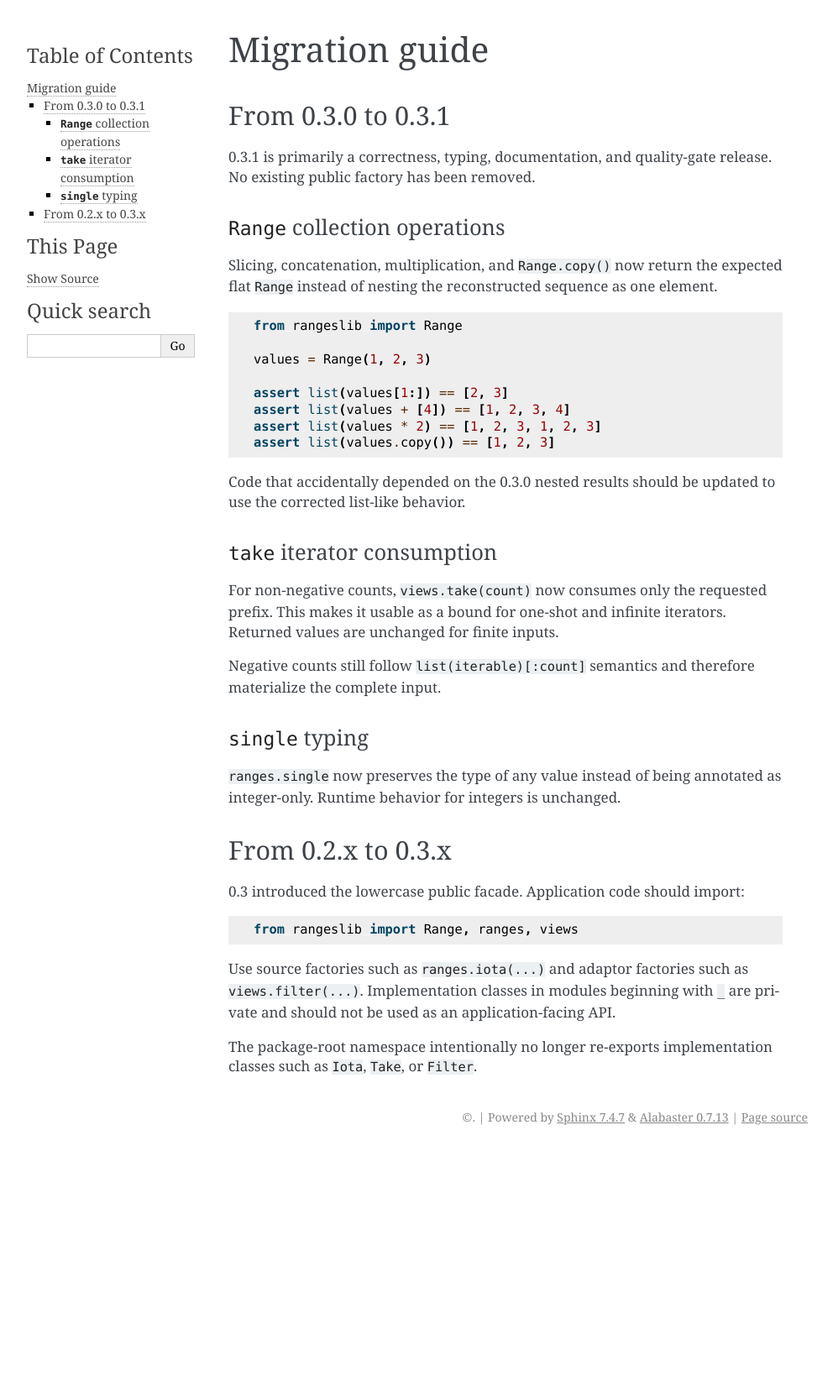
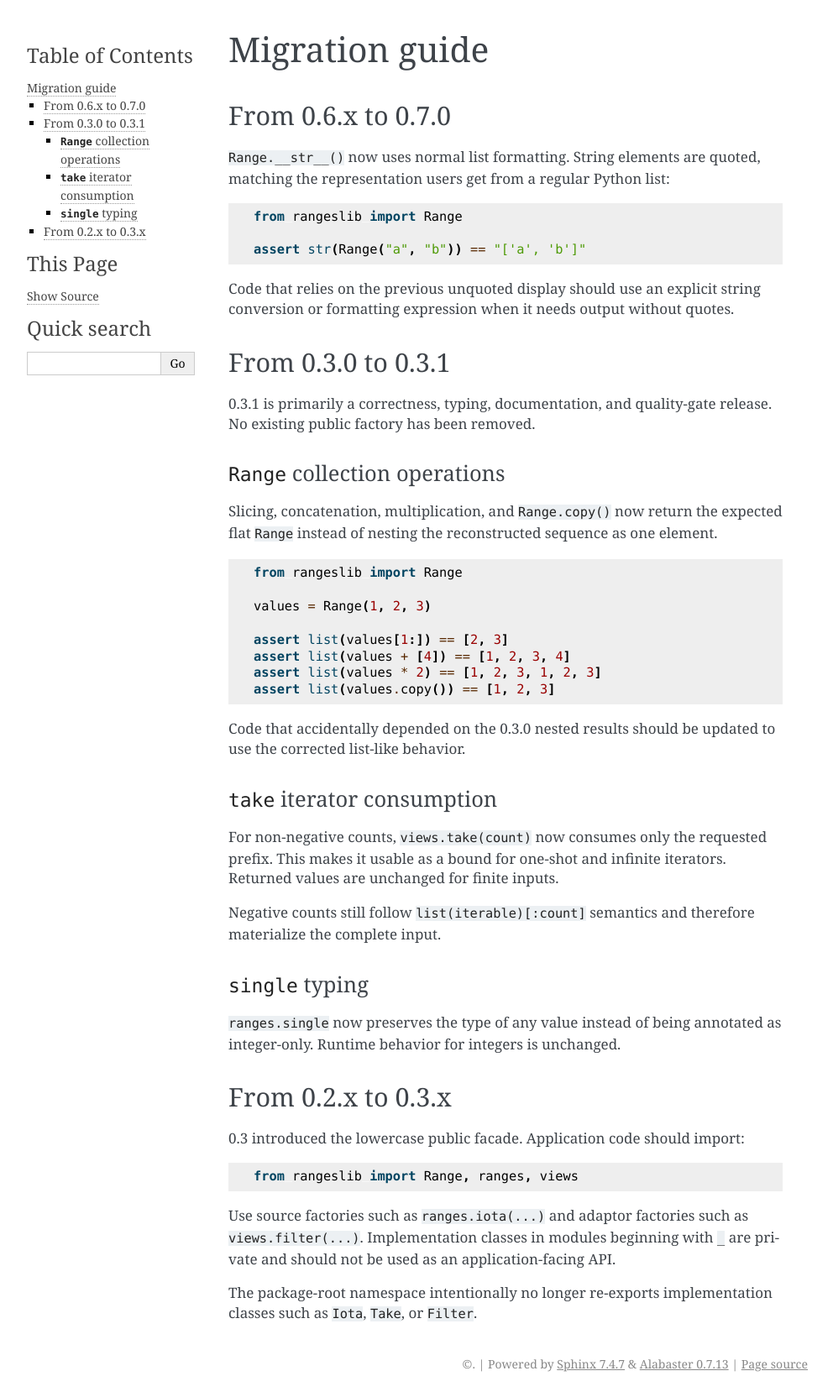
Before and after one commit to TheUltimateOrion/RangesLib, a Sphinx documentation site: the page built from docs/migration.md, in a window 1280 px wide. Shown: the whole page at 84% size, without its empty margins (148-1140 px from the left). Built offline with Sphinx 7.4.7, drawn with Linux system fonts in a browser that asks for light colours; before the commit the page ends 1370 px from its top, so only the background shows below that.

Commit message:
feat: Update to version 0.7.0, enhance string conversion in views, and improve documentation

````diff
--- a/docs/migration.md
+++ b/docs/migration.md
@@ -1,4 +1,18 @@
 # Migration guide
+
+## From 0.6.x to 0.7.0
+
+`Range.__str__()` now uses normal list formatting. String elements are quoted,
+matching the representation users get from a regular Python list:
+
+```python
+from rangeslib import Range
+
+assert str(Range("a", "b")) == "['a', 'b']"
+```
+
+Code that relies on the previous unquoted display should use an explicit string
+conversion or formatting expression when it needs output without quotes.
 
 ## From 0.3.0 to 0.3.1
 
--- a/pyproject.toml
+++ b/pyproject.toml
@@ -4,7 +4,7 @@ build-backend = "setuptools.build_meta"
 
 [project]
 name = "rangeslib"
-version = "0.6.1"
+version = "0.7.0"
 description = "Composable, typed Python ranges and iterable adaptors"
 readme = "README.md"
 license = "MIT"
@@ -13,7 +13,7 @@ authors = [{ name = "Aaryan Banerjee" }]
 requires-python = ">=3.12"
 keywords = ["ranges", "iterables", "pipelines", "functional", "typing"]
 classifiers = [
-    "Development Status :: 3 - Alpha",
+    "Development Status :: 4 - Beta",
     "Operating System :: OS Independent",
     "Programming Language :: Python :: 3 :: Only",
     "Programming Language :: Python :: 3.12",
````
Also changed, not shown: README.md (+1 -1 lines), docs/changelog.md (+12 -0 lines), docs/roadmap.md (+1 -1 lines), docs/usage.md (+5 -1 lines), 6 other files.
